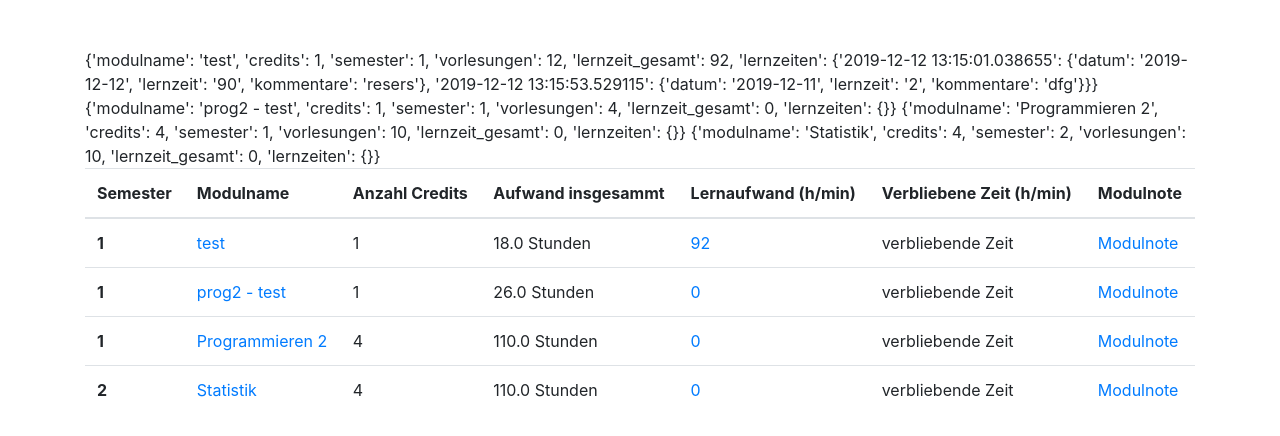
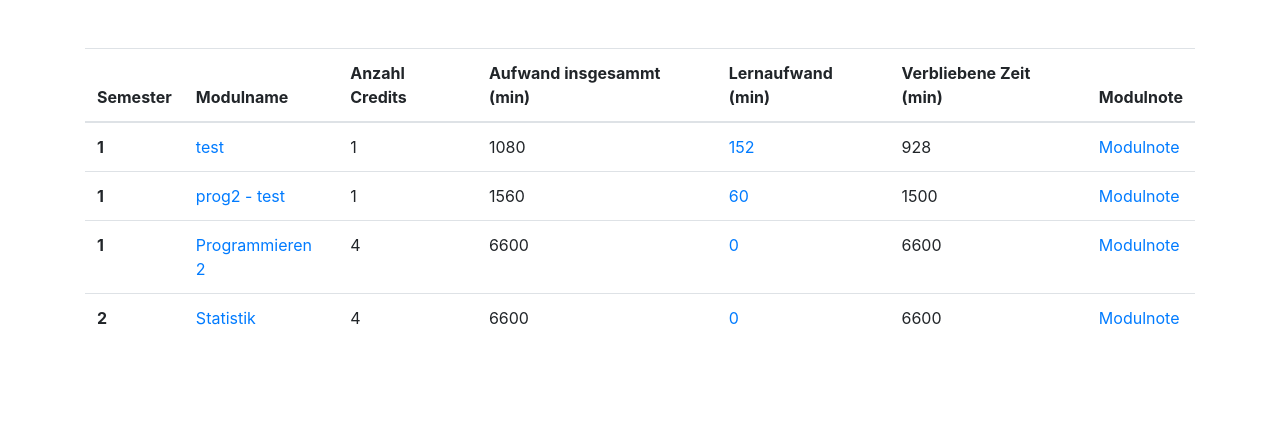
Before and after one commit to gloordaria/PROG2, a Flask app: page /moduluebersicht in a window 1280 px wide. Shown: the part 56-492 px from the top of the page. Run offline with Flask 2, Linux system fonts and the light colour scheme; some libraries are stand-ins or nearby versions.

Commit message:
Verbliebene Zeit berechnet

```diff
--- a/data/data.json
+++ b/data/data.json
@@ -1 +1 @@
-{"module": {"test": {"modulname": "test", "credits": 1, "semester": 1, "vorlesungen": 12, "lernzeit_gesamt": 92, "lernzeiten": {"2019-12-12 13:15:01.038655": {"datum": "2019-12-12", "lernzeit": "90", "kommentare": "resers"}, "2019-12-12 13:15:53.529115": {"datum": "2019-12-11", "lernzeit": "2", "kommentare": "dfg"}}}, "prog2 - test": {"modulname": "prog2 - test", "credits": 1, "semester": 1, "vorlesungen": 4, "lernzeit_gesamt": 0, "lernzeiten": {}}, "Programmieren 2": {"modulname": "Programmieren 2", "credits": 4, "semester": 1, "vorlesungen": 10, "lernzeit_gesamt": 0, "lernzeiten": {}}, "Statistik": {"modulname": "Statistik", "credits": 4, "semester": 2, "vorlesungen": 10, "lernzeit_gesamt": 0, "lernzeiten": {}}}}
+{"module": {"test": {"modulname": "test", "credits": 1, "semester": 1, "vorlesungen": 12, "lernzeit_gesamt": 152, "lernzeiten": {"2019-12-12 13:15:01.038655": {"datum": "2019-12-12", "lernzeit": "90", "kommentare": "resers"}, "2019-12-12 13:15:53.529115": {"datum": "2019-12-11", "lernzeit": "2", "kommentare": "dfg"}, "2019-12-14 10:02:42.994778": {"datum": "2019-12-14", "lernzeit": "60", "kommentare": "-"}}}, "prog2 - test": {"modulname": "prog2 - test", "credits": 1, "semester": 1, "vorlesungen": 4, "lernzeit_gesamt": 60, "lernzeiten": {"2019-12-14 10:03:08.856049": {"datum": "2019-12-14", "lernzeit": "60", "kommentare": "kein"}}}, "Programmieren 2": {"modulname": "Programmieren 2", "credits": 4, "semester": 1, "vorlesungen": 10, "lernzeit_gesamt": 0, "lernzeiten": {}}, "Statistik": {"modulname": "Statistik", "credits": 4, "semester": 2, "vorlesungen": 10, "lernzeit_gesamt": 0, "lernzeiten": {}}}}
--- a/templates/moduluebersicht.html
+++ b/templates/moduluebersicht.html
@@ -10,21 +10,20 @@
               <th scope="col">Semester</th>         <!--Spaltenkopf erste Spalte-->
               <th scope="col">Modulname</th>        <!--Spaltenkopf zweite Spalte-->
               <th scope="col">Anzahl Credits</th>
-              <th scope="col">Aufwand insgesammt</th>
-              <th scope="col">Lernaufwand (h/min)</th>
-              <th scope="col">Verbliebene Zeit (h/min)</th>
+              <th scope="col">Aufwand insgesammt (min)</th>
+              <th scope="col">Lernaufwand (min)</th>
+              <th scope="col">Verbliebene Zeit (min)</th>
               <th scope="col">Modulnote</th>
             </tr>
             <tbody>
                 {% for modul in daten['module'].values()%}
                 <tr>
-                  {{modul}}
                   <th scope="row">{{modul['semester']}}</th>     <!--Platzhalter für Verlinkung -> Semester aus Modulerfassung-->
                   <td><a href="{{ url_for('modulbearbeiten') }}">{{modul['modulname']}}</a></td>
                   <td>{{modul['credits']}}</td>                  <!--Platzhalter für Verlinkung -> Credits aus Modulerfassung-->
-                  <td>{{(modul['credits']*1800 - modul['vorlesungen']*60)/60}} Stunden</td>       <!--Platzhalter für Verlinkung -> Allgemeiner Aufwand berechnen ((Anzahl Credits*30) - (Anzahl Vorlesungen*1)-->
+                  <td>{{(modul['credits']*1800 - modul['vorlesungen']*60)}}</td>       <!--Platzhalter für Verlinkung -> Allgemeiner Aufwand berechnen ((Anzahl Credits*30) - (Anzahl Vorlesungen*1)-->
                   <td><a href="{{ url_for('lernzeitdetail', modul_name=modul['modulname']) }}">{{modul['lernzeit_gesamt']}}</a></td>              <!--Platzhalter für Verlinkung -> Berechnung Lernaufwand (Credits mal xx h-->
-                  <td>verbliebende Zeit</td>        <!--Platzhalter für Verlinkung -> Berechnung Lernaufwand - summe Lernzeit-->
+                  <td>{{(modul['credits']*1800 - modul['vorlesungen']*60)- modul['lernzeit_gesamt']}} </td>        <!--Platzhalter für Verlinkung -> Berechnung Lernaufwand - summe Lernzeit-->
                   <td><a href="{{ url_for('modulbearbeiten') }}">Modulnote</a></td>          <!--Platzhalter für Verlinkung -> Benutzereingabe Modulnote-->
                 </tr>
                 {% endfor %}
```
Also changed, not shown: templates/lernzeitdetail.html (+9 -2 lines).
